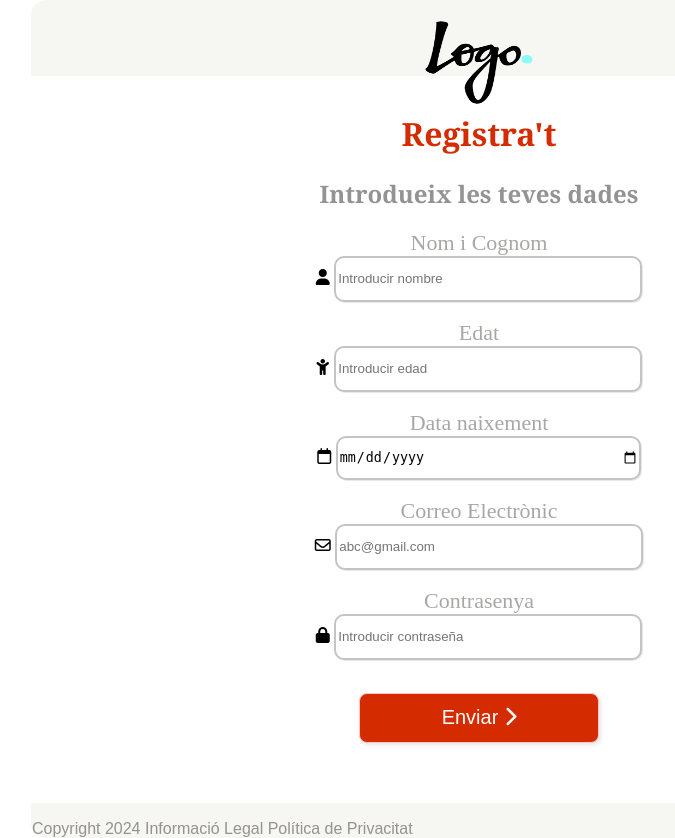
After one commit to elsajmunt/EXERCICIS, a PHP site: page /formulari_Registrat.html in a window 1280 px wide. The commit adds this page. Shown: the whole page, without its empty margins (161-836 px from the left). Run offline with PHP 8.4, Linux system fonts and the light colour scheme.

Commit message:
Actualització documents
Alguns docs han canviat el nom i el logo està a la carpeta imatges...

```diff
--- a/preparacio-examern_xarxasocial/css/estils.css
+++ b/preparacio-examern_xarxasocial/css/estils.css
@@ -24,6 +24,12 @@ header { /* HEADER Formulari Inici Sesió */
     color:rgb(213, 43, 1);
     }
 
+    h2 {
+      text-align:center ;
+      font-family:Georgia, 'Times New Roman', Times, serif;
+      color:rgb(148, 146, 146);
+      }
+
   #contingut {
       padding: 15px;
       text-align:center ;
@@ -32,7 +38,7 @@ header { /* HEADER Formulari Inici Sesió */
   label {
     display: block;
     font-family: serif;
-    font-size: 20px;
+    font-size: 22px;
     color:rgb(168, 167, 166);
     }
 
--- /dev/null
+++ b/preparacio-examern_xarxasocial/formulari_Registrat.html
@@ -0,0 +1,168 @@
+<!DOCTYPE html>
+<html lang="en">
+<head>
+    <meta charset=UTF8>
+    <meta http-equiv="Content-Type" content="text/html; charset=iso-8859-1" />
+    <link rel="stylesheet" href="css/estils.css">
+    <title>Xarxa Social: Registre</title>
+    <link rel="stylesheet" href="https://cdnjs.cloudflare.com/ajax/libs/font-awesome/6.0.0-beta3/css/all.min.css">
+</head>
+
+<body>
+    <header><!-- HEADER -->
+        <img src="imatges/logo.jpg" alt="Logo" width="120" height="88" >
+<!--    <a href="index.html"><img src="imatges/logo.jpg" alt="Logo" width="120" height="88" ></a>-->
+    </header>
+
+    <div id="contingut">
+        <form onsubmit="return validarFormulario()"><!-- Formulari crida a la Funció JS amb restriccions -->
+            <h1>Registra't</h1>
+            <h2>Introdueix les teves dades</h2>
+
+            <!-- Entrada NOM USUARI ------------------------------>
+            <div>
+                <label for="nombreDeUsuario">Nom i Cognom</label>
+                <i class="fas fa-user"></i> <!-- Icona Usuari (de Biblioteca stylesheet)-->
+                <input
+                        type="text"
+                        name="username"
+                        id="nombreDeUsuario"
+                        placeholder="Introducir nombre"
+                />
+                <div id="nombreError_id" class="error"></div><!-- Mostra Avís CAMPS OBLIGATORIS. ESTIL amb Classe -->
+                <div class="error"></div><!-- No cal ?? -->
+            </div><br>
+
+            <!-- Entrada EDAT ------------------------------->
+            <div>
+                <label for="edadDeUsuario">Edat</label>
+                <i class="fa fa-child"></i> <!-- Icona per Edad -->
+                <input
+                        type="text"
+                        name="userage"
+                        id="edadDeUsuario"
+                        placeholder="Introducir edad"
+                />
+        <!--   <span id="edadError_id" class="error"></span> span (No controla Distancia superior)--->
+                <div id="edadError_id" class="error"></div> <!--Controla Distancia amb div -->
+                <div class="error"></div>
+            </div><br>
+
+        <!-- Entrada DATA NAIXEMENT ------------------------------->
+            <div>
+                <label for="dataNaixement">Data naixement</label>
+                <i class="fa-regular fa-calendar"></i>
+                <input type="date" id="birthday" name="birthday">
+            </div><br>
+
+            <!-- Entrada EMAIL -------------------------------->
+            <div>
+                <label for="correoElectronico">Correo Electrònic</label>
+                <i class="far fa-envelope"></i>
+                <input
+                        type="text"
+                        name="email"
+                        id="emailDeUsuario"
+                        placeholder="abc@gmail.com"
+                />
+                <div id="emailError_id" class="error"></div>
+                <div class="error"></div>
+            </div><br>
+
+            <!--   Entrada CONTRASENYA ----------------------------------------->
+            <div>
+                <label for="contrasena">Contrasenya</label>
+                <i class="fas fa-lock"></i>
+                <input
+                        type="password"
+                        name="password"
+                        id="contrasenaDeUsuario"
+                        placeholder="Introducir contraseña"
+                />
+                <div id="contrasenaError_id" class="error"></div>
+                <div class="error"></div>
+            </div><br>
+
+            <!-- BOTÓ ------------------------------------------->
+            <button id="btn" type="submit">Enviar <i class="fa-solid fa-chevron-right"></i></button>
+
+        </form>
+    </div>
+
+    <footer> <!-- FOOTER -->
+        <p>Copyright 2024 Informació Legal Política de Privacitat</p>
+    </footer>
+
+</body>
+    <script>
+        function validarFormulario(){
+
+            let nombre = document.getElementById("nombreDeUsuario").value.trim() // Cambio "nombre" per "nombreDeUsuario"
+            let nombreError = document.getElementById("nombreError_id") //accedo al elemento nombreError_id.
+            let onlyLetters = /^[A-Za-z]+$/;
+            console.log(nombre)
+
+            let edad = document.getElementById("edadDeUsuario").value.trim()
+            let edadError = document.getElementById("edadError_id")
+            let onlyNumbers = /^[0-9]+$/;
+
+            let email = document.getElementById("emailDeUsuario").value.trim()
+            let emailError = document.getElementById("emailError_id")
+            let arrobaRequired = /^[^\s@]+@[^\s@]+\.[^\s@]+$/;
+
+            let contrasena = document.getElementById("contrasenaDeUsuario").value.trim()
+            let contrasenaError = document.getElementById("contrasenaError_id")
+            let LettersNumbers = /[A-Za-z0-9]+$/; /* Obliga posar PRIMER LLETRES i després NÚMEROS
+            /* let LettersNumbers = /[A-Za-z+0-9]+$/; PROVA */
+            /* let LettersNumbers = /^[A-Za-z0-9]+$/; PROVA */
+
+            let NoError= true // Per Acceptar Enviar
+
+            if(nombre.length==0){ // NOM OBLIGATORI --------------
+                nombreError.innerHTML = "Has de posar el nom!"
+                NoError = false
+            }else if (!(onlyLetters.test(nombre))){
+                nombreError.innerHTML = "Aquest camp només permet lletres."
+                NoError = false // No envia Formulari
+            }else{
+                nombreError.innerHTML =""
+            }
+
+            if(edad.length==0){  // EDAT OBLIGATORI --------------
+                edadError.innerHTML = "Has de posar l'edat!"
+                NoError=false
+            }else if (!(onlyNumbers.test(edad))){
+                edadError.innerHTML = "Aquest camp només permet números."
+                NoError = false
+            } else{
+                edadError.innerHTML = ""
+            }
+
+            if(email.length==0){  // EMAIL OBLIGATORI --------------
+                emailError.innerHTML = "Has de posar el correu electrònic!"
+                NoError=false
+            }else if (!(arrobaRequired.test(email))){
+                emailError.innerHTML = "Aquest correu electrònic és incorrecte."
+                NoError = false
+            } else{
+                emailError.innerHTML = ""
+            }
+
+            if(contrasena.length==0){ // CONTRASENYA OBLIGATORI --------------
+                contrasenaError.innerHTML = "Has de posar una contrasenya!"
+                NoError = false
+            }else if (!(LettersNumbers.test(contrasena))){
+                contrasenaError.innerHTML = "Aquest camp ha de tenir lletres i números!" // Sempre surt Avís! amb lletres i números també!!!?
+                NoError = false
+            }else{
+                contrasenaError.innerHTML ="Contrasenya Correcta!!!!"
+            }
+            console.log("contrasena: ", contrasena);
+            console.log("LettersNumbers: ", LettersNumbers);
+            console.log("resultat Contraseña:", LettersNumbers.test(contrasena));
+        // console.log("resultat Nom:", onlyLetters.test(nombre));
+
+            return NoError //Si no hi ha cap Error ENVIAR el formulari. (NoError=true)
+        }
+    </script>
+</html>
--- a/preparacio-examern_xarxasocial/inici_usuari.php
+++ b/preparacio-examern_xarxasocial/inici_usuari.php
@@ -36,7 +36,7 @@
     <header id=header-usuari> <!-- HEADER Pàgina Privada Usuari -->
         <div class="logo">
             <a href="index.html">
-                <img src="logo.jpg" alt="Ves a l'Inici">
+                <img src="imatges/logo.jpg" alt="Ves a l'Inici">
             </a>
         </div>
         <div>
```
Also changed, not shown: preparacio-examern_xarxasocial/formulari_novaPublicacio.html (+9 -1 lines), preparacio-examern_xarxasocial/index.html (+4 -4 lines), preparacio-examern_xarxasocial/novaPublicacio.php (added, +51 -0 lines), preparacio-examern_xarxasocial/imatges/logo.jpg (added).
